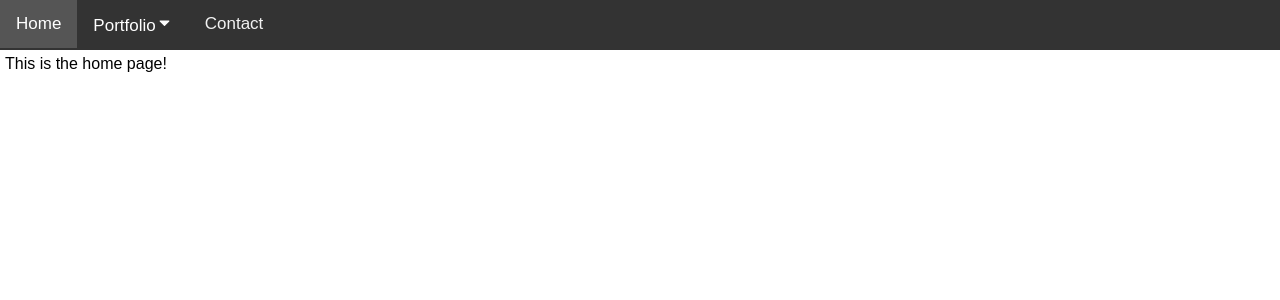
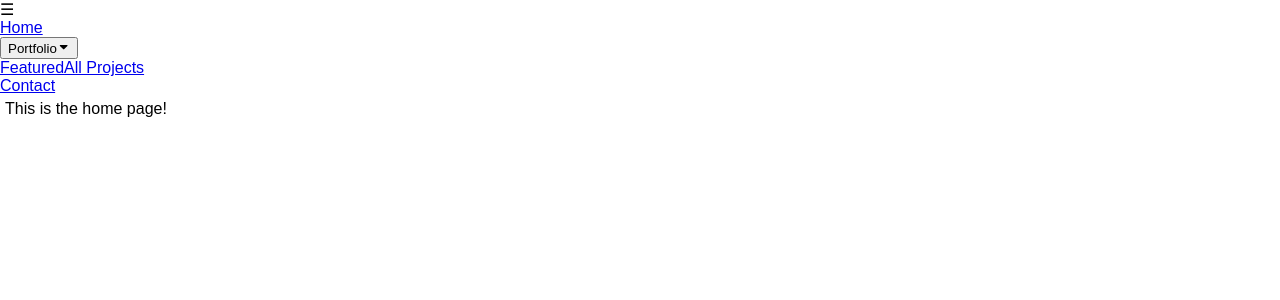
Before and after one commit to Jacobs1986/my-portfolio, a React (Create React App) app: page / in a window 1280 px wide. Shown: the top 300 px of the page. Built offline with nearby package versions, Linux system fonts and the light colour scheme; the HTML template or start-up script is replaced by a standard one.

Commit message:
Created another css file so that I can rework some of the layout

```diff
--- a/src/components/navBar/navBar.js
+++ b/src/components/navBar/navBar.js
@@ -3,7 +3,7 @@ import React from "react";
 import { FaCaretDown } from "react-icons/fa";
 
 // CSS File
-import "./navBar.css";
+import "./navBar2.css";
 
 // Function for showing the dropdown
 const handleShowDropDwn = () => {
@@ -18,6 +18,8 @@ const handleShowDropDwn = () => {
 export default function NavBar() {
     return (
         <div>
+            {/* Icon */}
+            <div className="icon" onClick={handleShowDropDwn}>&#9776;</div>
             {/* Navigation bar */}
             <div className="topNav" id="myTopNav">
                 {/* Home page Link */}
@@ -37,7 +39,6 @@ export default function NavBar() {
                 </div>
                 {/* Contact */}
                 <a href="/contact">Contact</a>
-                <div className="icon" onClick={handleShowDropDwn}>&#9776;</div>
             </div>
         </div>
     );
```
Also changed, not shown: src/components/navBar/navBar2.css (added).
